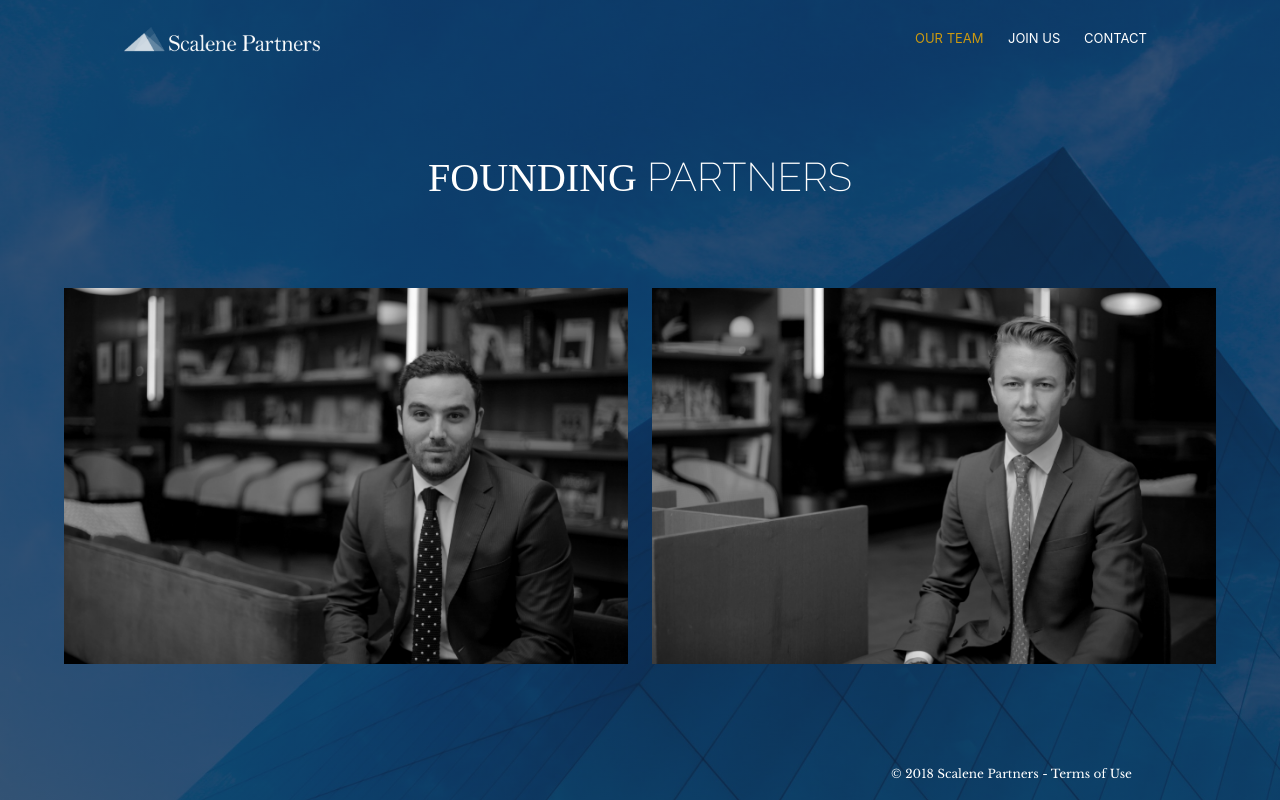
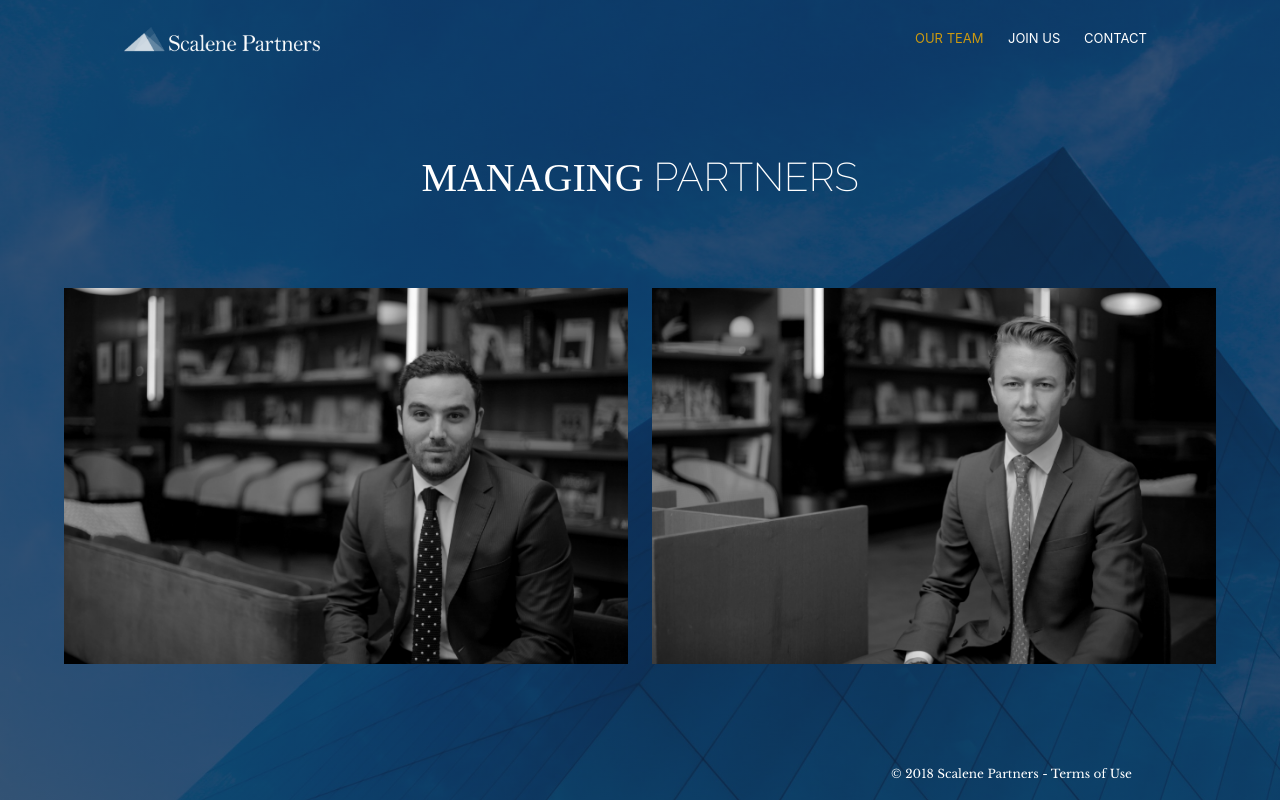
Before and after one commit to umutsevinc/umutsevinc.github.io, a PHP site: page /team.php in a window 1280 px wide. Run offline with PHP 8.4, Linux system fonts and the light colour scheme; some libraries are stand-ins or nearby versions; some web fonts are replaced.

Commit message:
managing partners

```diff
--- a/team.php
+++ b/team.php
@@ -88,7 +88,7 @@
                 <div class="container has-text-centered">
                     <div class="logoContainer">
                         <h2 class="titleTeam anim">
-                            FOUNDING <span style="font-family: Raleway-light">PARTNERS</span></h2>
+                            MANAGING <span style="font-family: Raleway-light">PARTNERS</span></h2>
                     </div>
                     <div>
                         <div class="columns phoneTeam">
```
